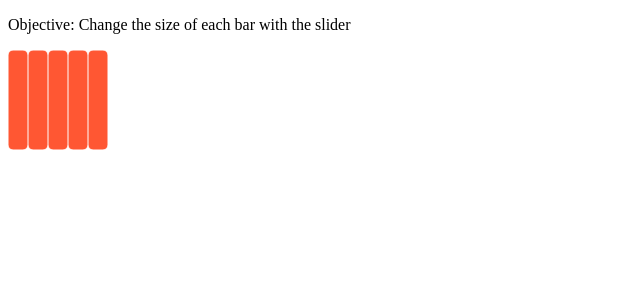
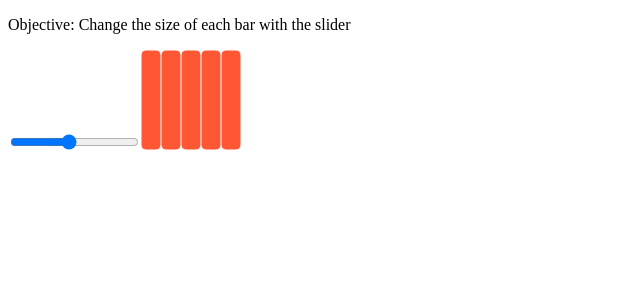
Before and after one commit to wen1225/Visual-Algo, a React (Create React App) app: page / in a window 1280 px wide. Shown: the top 300 px of the page, without its empty margins (0-640 px from the left). Built offline with nearby package versions, Linux system fonts and the light colour scheme.

Commit message:
added slider feature to set the # of bars

```diff
--- a/src/components/BarManager/BarManager.js
+++ b/src/components/BarManager/BarManager.js
@@ -1,20 +1,10 @@
 import React from 'react';
-import Bar from '../Bar/Bar.js';
+import BarSlider from './BarSlider.js';
 
 class BarManager extends React.Component {
-    generateBar() {
-        const arr = [];
-        for (let i = 0; i < 5; i++) {
-            arr.push(<Bar />);
-        }
-        return arr;
-    }
-
     render() {
         return (
-            <>
-            {this.generateBar()}
-            </>
+            <BarSlider />
         );
     }
 }
--- /dev/null
+++ b/src/components/BarManager/BarSlider.js
@@ -0,0 +1,39 @@
+import React from 'react';
+import Bar from '../Bar/Bar.js';
+
+class BarSlider extends React.Component {
+    constructor(props) {
+        super(props);
+        this.state = {
+            numberOfBars: 5
+        };
+        this.handleChange = this.handleChange.bind(this);
+        this.generateBars = this.generateBars.bind(this);
+    }
+
+    //Depending on the current value of the slider, the # of bar changes
+    handleChange(event) {
+        this.setState({
+            numberOfBars: event.target.value
+        })
+    }
+
+    generateBars() {
+        const arr = [];
+        for (let i = 0; i < this.state.numberOfBars; i++) {
+            arr.push(<Bar />);
+        }
+        return arr;
+    }
+
+    render() {
+        return (
+            <>
+            <input type="range" min="1" max="21" defaultValue="10" onChange={this.handleChange} />
+            {this.generateBars()}
+            </>
+        );
+    }
+}
+
+export default BarSlider;
```
Also changed, not shown: 1 other file (tests, documents, lock files or other folders).
